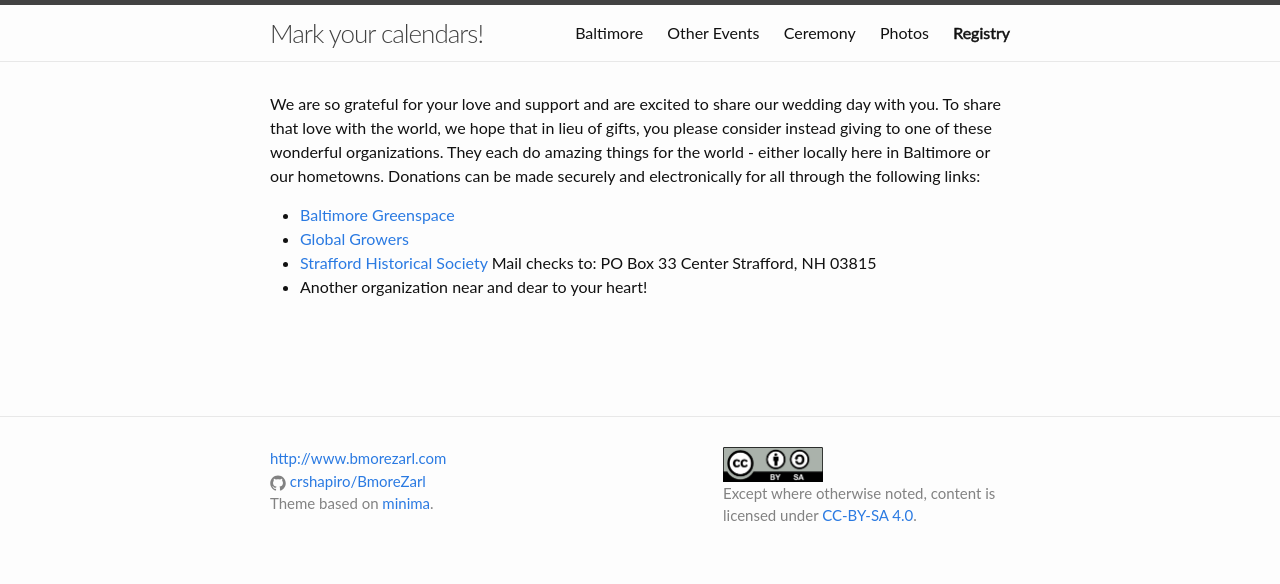
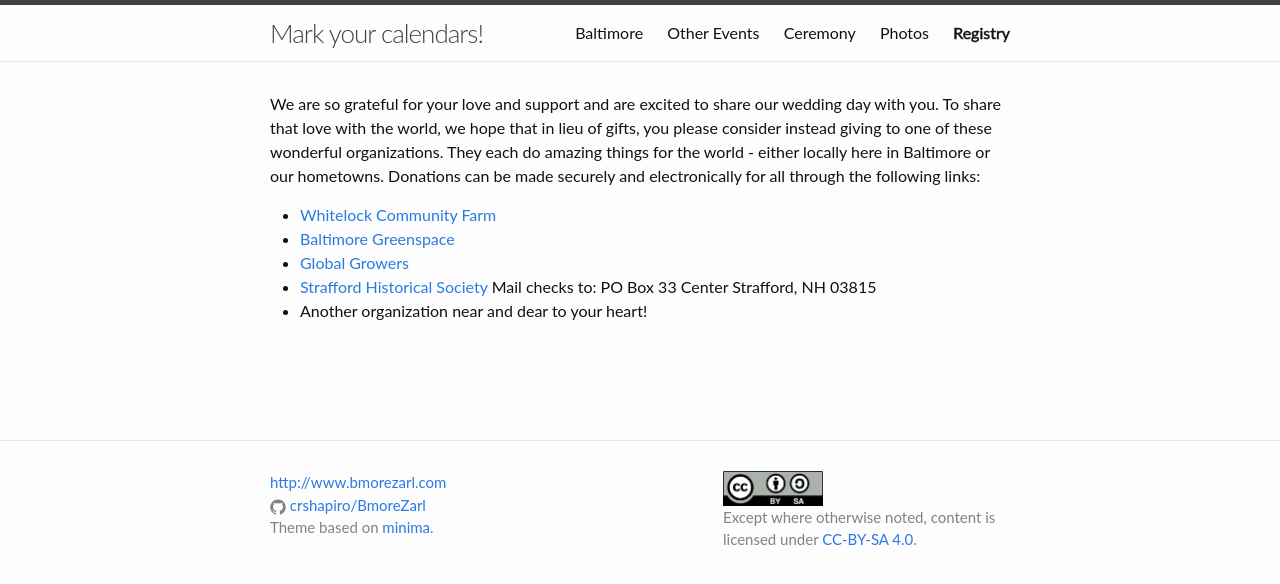
Before and after one commit to crshapiro/BmoreZarl, a Jekyll site: the page built from registry.md, in a window 1280 px wide. Shown: the top 584 px of the page. Built offline with Jekyll 4.4.1, drawn with Linux system fonts in a browser that asks for light colours.

Commit message:
Add whitelock

```diff
--- a/registry.md
+++ b/registry.md
@@ -6,7 +6,7 @@ permalink: /registry/
 
 We are so grateful for your love and support and are excited to share our wedding day with you. To share that love with the world, we hope that in lieu of gifts, you please consider instead giving to one of these wonderful organizations. They each do amazing things for the world - either locally here in Baltimore or our hometowns. Donations can be made securely and electronically for all through the following links:
 
-<!-- * [Whitelock Community Farm](https://whitelockfarm.networkforgood.com/projects/38809-whitelock-community-farm-s-fundraiser) -->
+* [Whitelock Community Farm](http://whitelockfarm.org/)
 * [Baltimore Greenspace](http://baltimoregreenspace.org/)
 * [Global Growers](https://www.globalgrowers.org/donate/)
 * [Strafford Historical Society](https://strafhist.weebly.com/) Mail checks to: PO Box 33 Center Strafford, NH 03815
```
